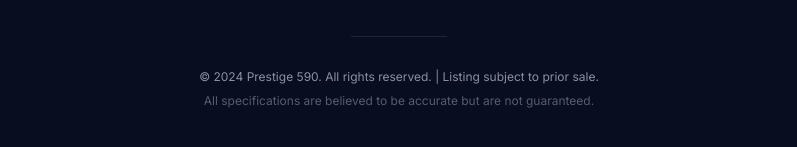
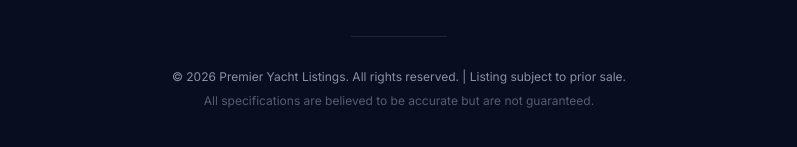
Before and after one commit to christoph-codes/prestige590, a Next.js app: page / in a window 1280 px wide. Shown: the part 7581-7728 px from the top of the page, without its empty margins (241-1038 px from the left). Built offline with nearby package versions, Linux system fonts and the light colour scheme; no server answers; a web font is replaced by a local one.

Commit message:
main: Add

```diff
--- a/src/components/Footer.tsx
+++ b/src/components/Footer.tsx
@@ -1,4 +1,9 @@
-import { BOAT_TITLE, LOCATION, PHONE_NUMBER, PHONE_HREF } from "@/lib/constants";
+import {
+  BOAT_TITLE,
+  LOCATION,
+  PHONE_NUMBER,
+  PHONE_HREF,
+} from "@/lib/constants";
 
 export default function Footer() {
   return (
@@ -25,7 +30,8 @@ export default function Footer() {
       <div className="w-24 h-px bg-white/10 mx-auto mb-8" />
 
       <p className="text-xs text-[#8892a4] mb-2">
-        © 2024 Prestige 590. All rights reserved. | Listing subject to prior sale.
+        © {new Date().getFullYear()} Premier Yacht Listings. All rights
+        reserved. | Listing subject to prior sale.
       </p>
       <p className="text-xs text-[#8892a4]/60">
         All specifications are believed to be accurate but are not guaranteed.
```
